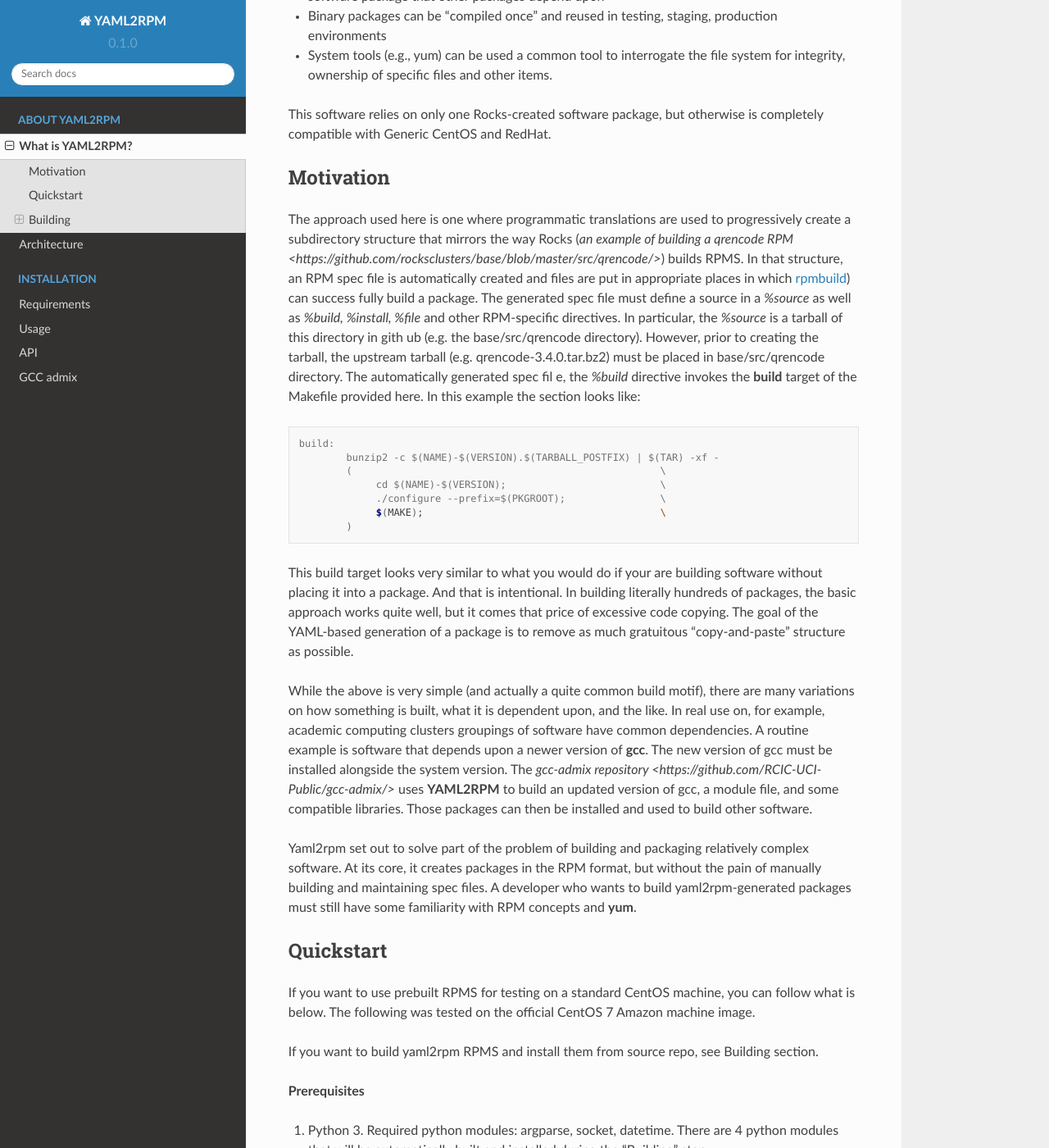
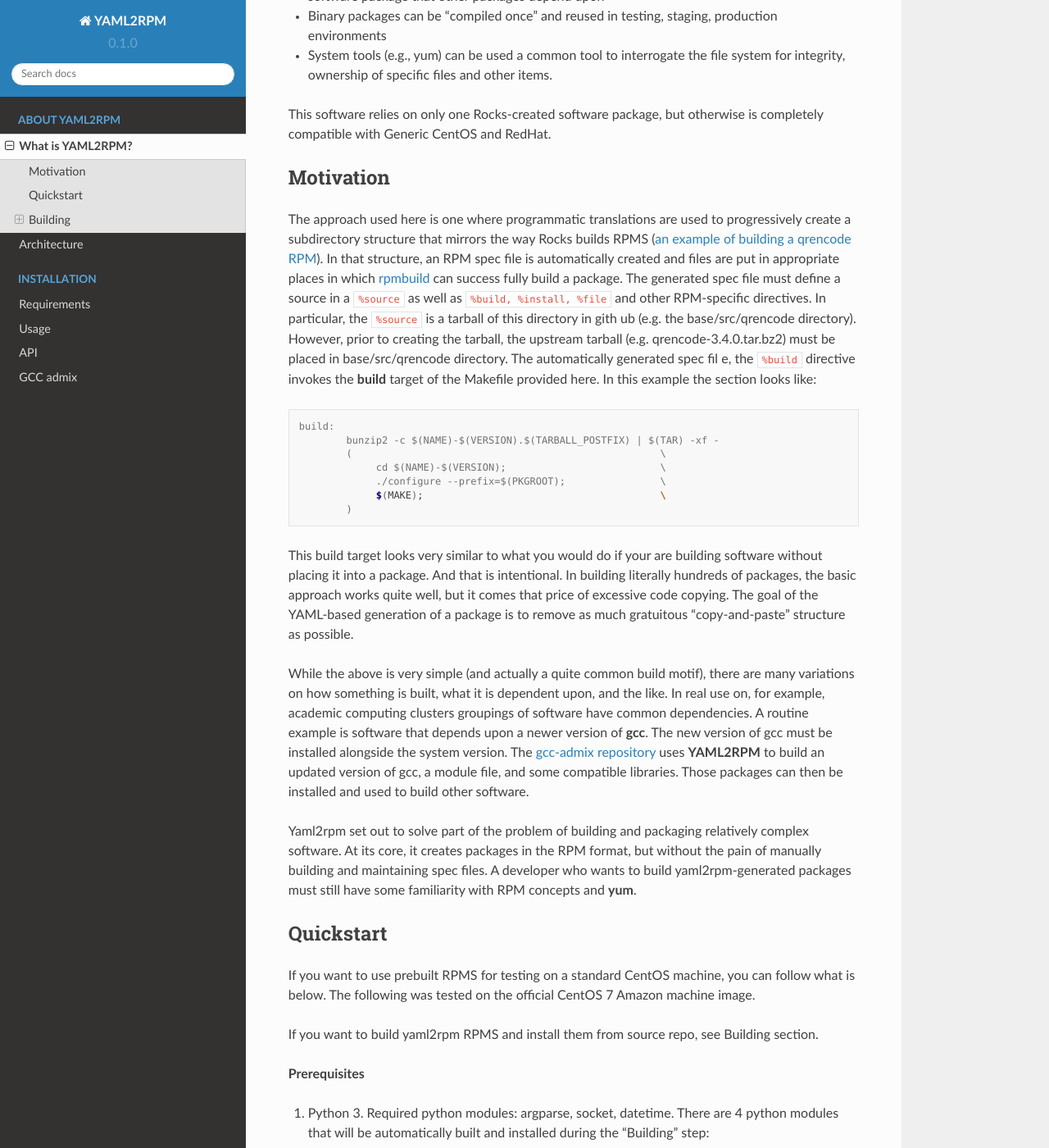
Before and after one commit to nadyawilliams/rtd-tutorial, a Sphinx documentation site: the page built from docs/source/about/preface.rst, in a window 1280 px wide and 1400 px high, scrolled down 800 px. Shown: the whole window at 82% size. Built offline with Sphinx 7.4.7 and the Read the Docs theme 2.0.0, drawn with Linux system fonts in a browser that asks for light colours; some of the changed text lies outside the part shown.

Commit message:
fix syntax

```diff
--- a/docs/source/about/preface.rst
+++ b/docs/source/about/preface.rst
@@ -36,15 +36,15 @@
 
 Motivation
 ------------
-The approach used here is one where programmatic translations are used to progressively create a subdirectory structure
-that mirrors the way Rocks (`an example of building a qrencode RPM <https://github.com/rocksclusters/base/blob/master/src/qrencode/>`)
-builds RPMS. In that structure, an RPM spec file is automatically created and files are put in appropriate
-places in which `rpmbuild <https://linux.die.net/man/8/rpmbuild/>`_) can success fully build a package.
-The generated spec file must define a source in a *%source* as well as *%build, %install, %file*
-and other RPM-specific directives.  In particular, the *%source* is a tarball of this directory in gith
+The approach used here is one where programmatic translations are used to progressively create a subdirectory structure that mirrors
+the way Rocks builds RPMS (`an example of building a qrencode RPM <https://github.com/rocksclusters/base/blob/master/src/qrencode/>`_).
+In that structure, an RPM spec file is automatically created and files are put in appropriate
+places in which `rpmbuild <https://linux.die.net/man/8/rpmbuild/>`_ can success fully build a package.
+The generated spec file must define a source in a ``%source`` as well as ``%build, %install, %file``
+and other RPM-specific directives.  In particular, the ``%source`` is a tarball of this directory in gith
 ub (e.g. the base/src/qrencode directory). However, prior to creating the tarball, the upstream tarball
 (e.g. qrencode-3.4.0.tar.bz2) must be placed in base/src/qrencode directory.  The automatically generated spec fil e,
-the *%build* directive invokes the **build** target of the Makefile provided here. In this example the section looks like:
+the ``%build`` directive invokes the **build** target of the Makefile provided here. In this example the section looks like:
 
 .. code-block:: console
 
@@ -65,7 +65,7 @@
 something is built, what it is dependent upon, and the like. In real use on, for example,
 academic computing clusters groupings of software have common dependencies.  A routine example is software that depends
 upon a newer version of **gcc**. The new version of gcc must be installed alongside the system version.
-The `gcc-admix repository <https://github.com/RCIC-UCI-Public/gcc-admix/>` uses **YAML2RPM** to build an
+The `gcc-admix repository <https://github.com/RCIC-UCI-Public/gcc-admix/>`_ uses **YAML2RPM** to build an
 updated version of gcc, a module file, and some compatible libraries.  Those packages can then be installed
 and used to build other software.
 
@@ -100,7 +100,7 @@
        . /etc/profile.d/modules.sh
 
 3. Install the development RPMS.
-   Go to the `Development RPMS <https://github.com/RCIC-UCI-Public/development-RPMS#development-rpms/>` repository
+   Go to the `Development RPMS <https://github.com/RCIC-UCI-Public/development-RPMS#development-rpms/>`_ repository
    for the latest pre-built RPMs and instructions. After following those instructions, you can build your first RPM from source.
 
 Building
```
